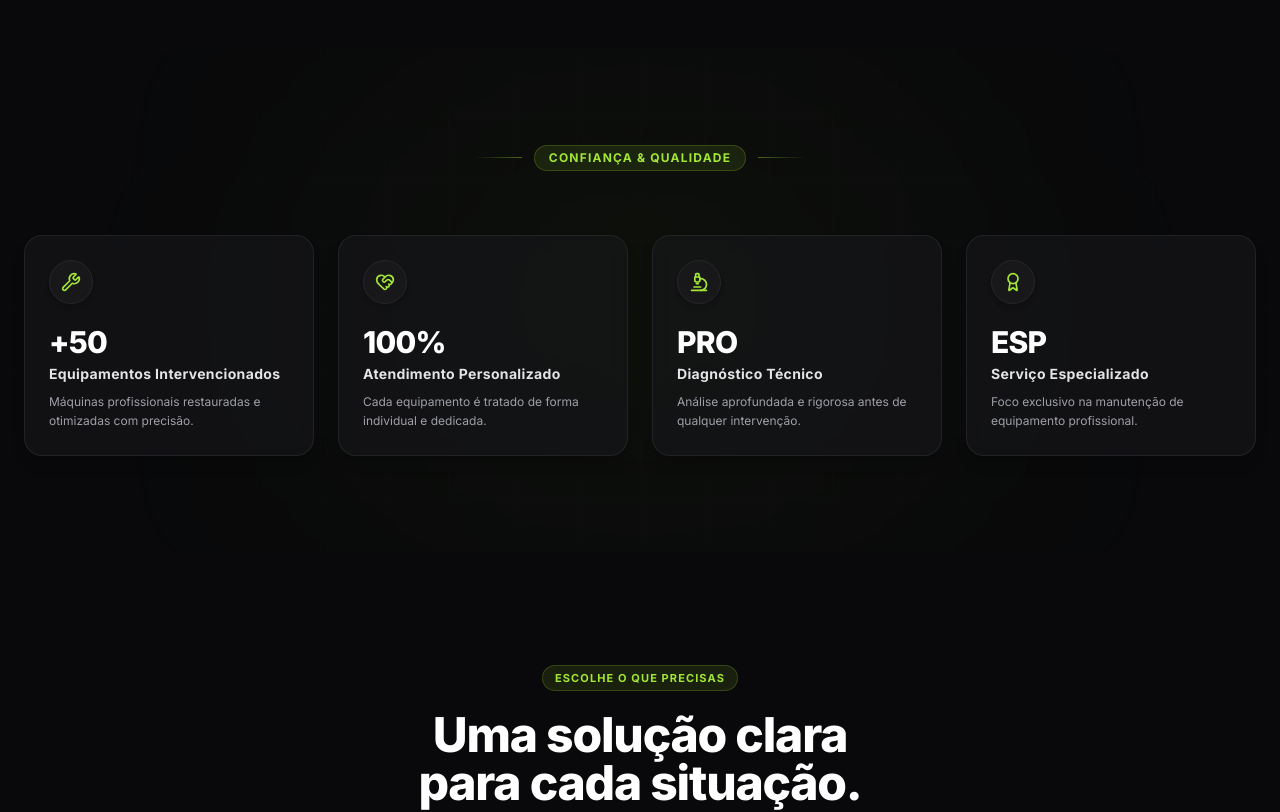
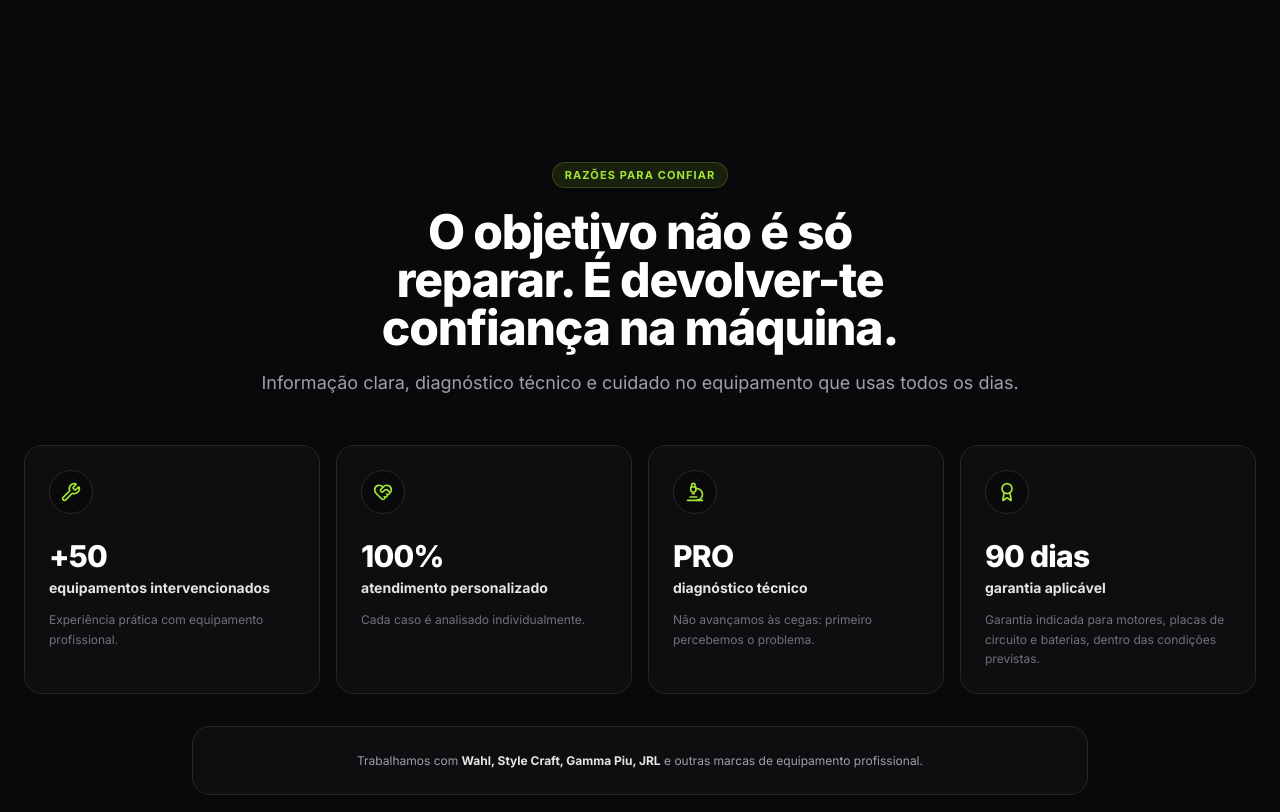
Before and after one commit to martimfm1/lab-customs-clipper, a Next.js app: page / in a window 1280 px wide. Shown: the part 960-1772 px from the top of the page. Built offline with nearby package versions, Linux system fonts and the light colour scheme.

Commit message:
refactor: strengthen trust and proof hierarchy

```diff
--- a/components/trust-section.tsx
+++ b/components/trust-section.tsx
@@ -1,97 +1,55 @@
 "use client";
 
 import { motion } from "framer-motion";
-import { Wrench, Award, Microscope, HeartHandshake } from "lucide-react";
+import { Award, HeartHandshake, Microscope, Wrench } from "lucide-react";
 
-const stats = [
-  {
-    icon: Wrench,
-    value: "+50",
-    label: "Equipamentos Intervencionados",
-    desc: "Máquinas profissionais restauradas e otimizadas com precisão.",
-  },
-  {
-    icon: HeartHandshake,
-    value: "100%",
-    label: "Atendimento Personalizado",
-    desc: "Cada equipamento é tratado de forma individual e dedicada.",
-  },
-  {
-    icon: Microscope,
-    value: "PRO",
-    label: "Diagnóstico Técnico",
-    desc: "Análise aprofundada e rigorosa antes de qualquer intervenção.",
-  },
-  {
-    icon: Award,
-    value: "ESP",
-    label: "Serviço Especializado",
-    desc: "Foco exclusivo na manutenção de equipamento profissional.",
-  },
-];
+const proof = [
+  [Wrench, "+50", "equipamentos intervencionados", "Experiência prática com equipamento profissional."],
+  [HeartHandshake, "100%", "atendimento personalizado", "Cada caso é analisado individualmente."],
+  [Microscope, "PRO", "diagnóstico técnico", "Não avançamos às cegas: primeiro percebemos o problema."],
+  [Award, "90 dias", "garantia aplicável", "Garantia indicada para motores, placas de circuito e baterias, dentro das condições previstas."],
+] as const;
 
 export default function TrustSection() {
   return (
-    <section className="py-24 relative overflow-hidden bg-zinc-950">
-      {/* Background Grid Pattern & Ambient Glow */}
-      <div className="pointer-events-none absolute inset-0 bg-[linear-gradient(to_right,#1f293710_1px,transparent_1px),linear-gradient(to_bottom,#1f293710_1px,transparent_1px)] bg-[size:4rem_4rem]" />
-      <div className="pointer-events-none absolute top-1/2 left-1/2 -translate-x-1/2 -translate-y-1/2 w-[600px] h-[350px] bg-[#a3e635]/5 blur-[140px] rounded-full" />
+    <section className="bg-zinc-950 px-6 py-24 sm:py-28">
+      <div className="mx-auto max-w-7xl">
+        <div className="mx-auto max-w-3xl text-center">
+          <div className="inline-flex rounded-full border border-[#a3e635]/20 bg-[#a3e635]/10 px-3 py-1 text-[11px] font-mono font-bold uppercase tracking-widest text-[#a3e635]">
+            Razões para confiar
+          </div>
+          <h2 className="mt-5 text-balance text-4xl font-extrabold tracking-tight text-white sm:text-5xl">
+            O objetivo não é só reparar. É devolver-te confiança na máquina.
+          </h2>
+          <p className="mt-4 text-base leading-relaxed text-zinc-400 sm:text-lg">
+            Informação clara, diagnóstico técnico e cuidado no equipamento que usas todos os dias.
+          </p>
+        </div>
 
-      <div className="max-w-7xl mx-auto px-6 relative z-10">
-        {/* Section Label / Badge */}
-        <motion.div
-          initial={{ opacity: 0, y: 20 }}
-          whileInView={{ opacity: 1, y: 0 }}
-          viewport={{ once: true, margin: "-80px" }}
-          transition={{ duration: 0.5 }}
-          className="flex items-center justify-center gap-3 mb-16"
-        >
-          <div className="h-px w-12 bg-gradient-to-r from-transparent to-[#a3e635]/40" />
-          <span className="text-[#a3e635] text-xs font-mono font-bold tracking-widest uppercase bg-[#a3e635]/10 border border-[#a3e635]/20 px-3.5 py-1 rounded-full">
-            Confiança & Qualidade
-          </span>
-          <div className="h-px w-12 bg-gradient-to-l from-transparent to-[#a3e635]/40" />
-        </motion.div>
+        <div className="mt-12 grid gap-4 sm:grid-cols-2 lg:grid-cols-4">
+          {proof.map(([Icon, value, label, desc], i) => (
+            <motion.article
+              key={label}
+              initial={{ opacity: 0, y: 18 }}
+              whileInView={{ opacity: 1, y: 0 }}
+              viewport={{ once: true, margin: "-40px" }}
+              transition={{ duration: 0.4, delay: i * 0.06 }}
+              className="rounded-2xl border border-zinc-800 bg-zinc-900/40 p-6"
+            >
+              <div className="flex h-11 w-11 items-center justify-center rounded-xl border border-zinc-800 bg-zinc-950 text-[#a3e635]">
+                <Icon className="h-5 w-5" />
+              </div>
+              <div className="mt-6 text-3xl font-extrabold tracking-tight text-white">{value}</div>
+              <h3 className="mt-1 text-sm font-bold text-zinc-200">{label}</h3>
+              <p className="mt-3 text-xs leading-relaxed text-zinc-500">{desc}</p>
+            </motion.article>
+          ))}
+        </div>
 
-        {/* Stats Grid */}
-        <div className="grid grid-cols-1 sm:grid-cols-2 lg:grid-cols-4 gap-4 sm:gap-6">
-          {stats.map((stat, i) => {
-            const Icon = stat.icon;
-            return (
-              <motion.div
-                key={i}
-                initial={{ opacity: 0, y: 30 }}
-                whileInView={{ opacity: 1, y: 0 }}
-                viewport={{ once: true, margin: "-60px" }}
-                transition={{ duration: 0.5, delay: i * 0.1 }}
-                whileHover={{ y: -4 }}
-                className="relative p-6 rounded-2xl bg-zinc-900/60 border border-zinc-800/80 backdrop-blur-sm group hover:border-[#a3e635]/40 hover:bg-zinc-900/90 transition-all duration-300 shadow-lg shadow-black/20 overflow-hidden"
-              >
-                {/* Top Glowing Accent Line */}
-                <div className="absolute top-0 left-6 right-6 h-px bg-gradient-to-r from-transparent via-[#a3e635]/0 to-transparent group-hover:via-[#a3e635]/40 transition-all duration-500" />
-
-                {/* Icon Container */}
-                <div className="w-11 h-11 rounded-xl bg-zinc-900 border border-zinc-800 flex items-center justify-center mb-5 group-hover:border-[#a3e635]/30 group-hover:bg-[#a3e635]/10 group-hover:scale-105 transition-all duration-300 shadow-md">
-                  <Icon className="w-5 h-5 text-[#a3e635] transition-transform duration-300 group-hover:rotate-6" />
-                </div>
-
-                {/* Metric Value */}
-                <div className="text-3xl font-extrabold text-white tracking-tight mb-1 group-hover:text-[#a3e635] transition-colors duration-300 font-mono">
-                  {stat.value}
-                </div>
-
-                {/* Label */}
-                <div className="text-sm font-bold text-zinc-200 mb-2 tracking-wide">
-                  {stat.label}
-                </div>
-
-                {/* Description */}
-                <div className="text-xs text-zinc-400 leading-relaxed font-normal">
-                  {stat.desc}
-                </div>
-              </motion.div>
-            );
-          })}
+        <div className="mx-auto mt-8 max-w-4xl rounded-2xl border border-zinc-800 bg-zinc-900/35 p-5 text-center sm:p-6">
+          <p className="text-xs leading-relaxed text-zinc-400">
+            Trabalhamos com <span className="font-bold text-zinc-200">Wahl, Style Craft, Gamma Piu, JRL</span> e outras marcas de equipamento profissional.
+          </p>
         </div>
       </div>
     </section>
```
